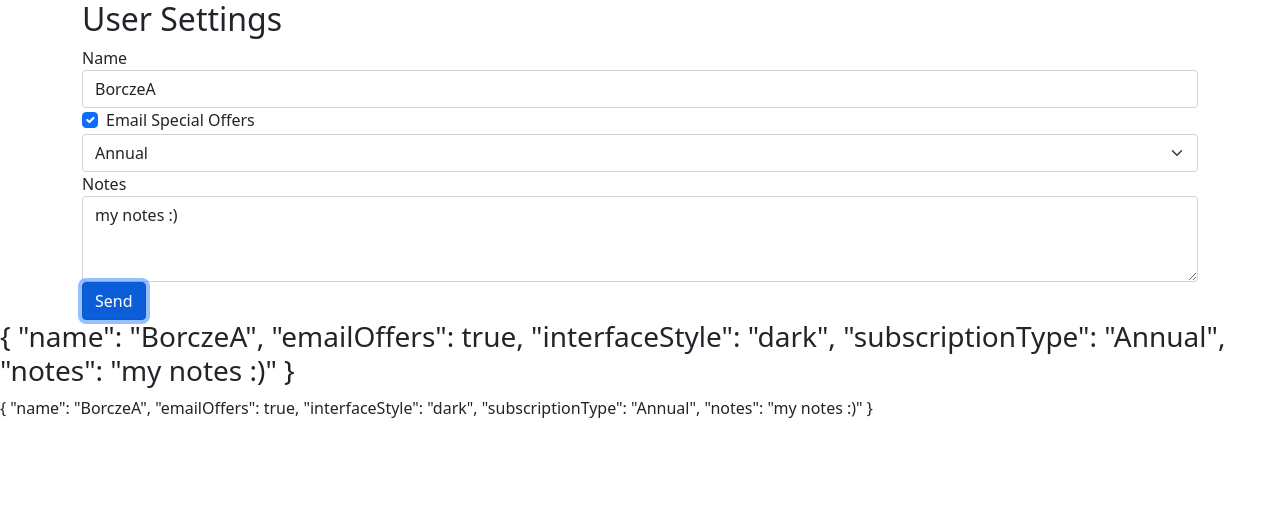
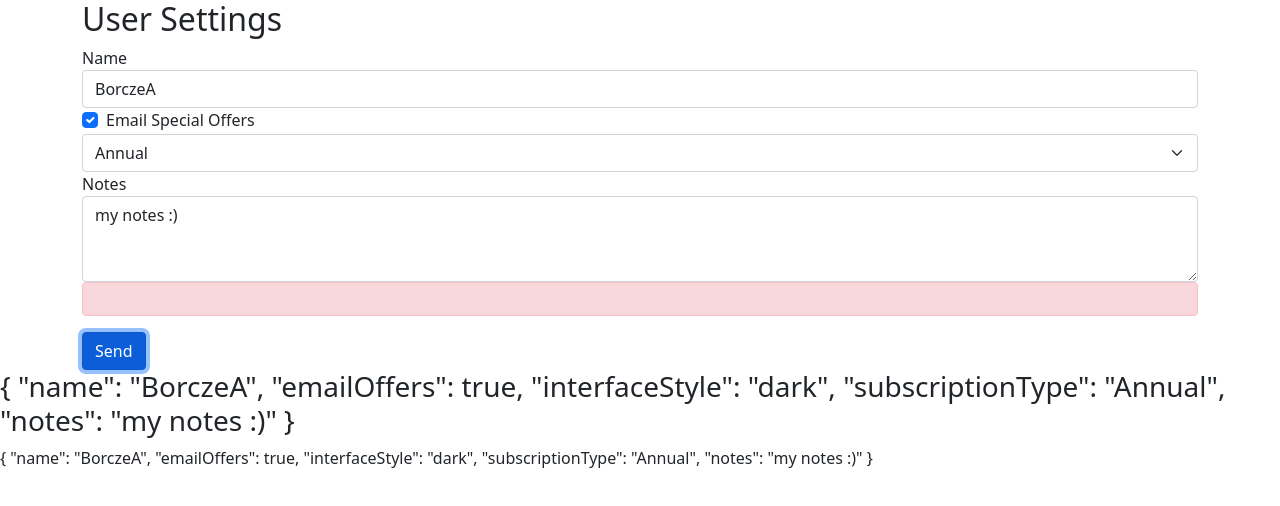
Before and after one commit to BorczeAngelov/AngularFormsTutorial, an Angular app in the folder ps-demo/: page / in a window 1280 px wide. Both pictures are taken after a click on the button "Send". Shown: the top 506 px of the page. Built offline with nearby package versions, Linux system fonts and the light colour scheme; no server answers.

Commit message:
handle and display POST errors

```diff
--- a/ps-demo/src/app/user-settings-form/user-settings-form.component.html
+++ b/ps-demo/src/app/user-settings-form/user-settings-form.component.html
@@ -36,6 +36,9 @@
             <textarea id="notes" name="notes" class="form-control" rows="3" [(ngModel)]="userSettings.notes"></textarea>
         </div>
 
+        <div [hidden]="!postError" class="alert alert-danger">
+            {{postErrorMessage}}
+        </div>
         <button class="btn btn-primary" (click)="onSubmit(form)">Send</button>
     </form>
 </div>
--- a/ps-demo/src/app/user-settings-form/user-settings-form.component.ts
+++ b/ps-demo/src/app/user-settings-form/user-settings-form.component.ts
@@ -19,6 +19,8 @@ export class UserSettingsFormComponent implements OnInit {
   }
 
   userSettings: UserSettings = { ...this.originalUserSettings }
+  postError = false;
+  postErrorMessage = '';
 
   constructor(private dataService: DataService) { }
 
@@ -29,10 +31,15 @@ export class UserSettingsFormComponent implements OnInit {
     console.log('in onSumbmit: ', form.valid)
 
     this.dataService.postUserSettingsForm(this.userSettings).subscribe(
-        result => console.log('result from observable = ', result),
-        error => console.log('error: ', error)
+      result => console.log('result from observable = ', result),
+      error => this.onHttpError(error)
     );
+  }
 
+  onHttpError(errorRespone: any): void {
+    console.log('error: ', errorRespone)
+    this.postError = true;
+    this.postErrorMessage = errorRespone.error.errorMessage;
   }
 
   onBlur(field: NgModel) {
```
